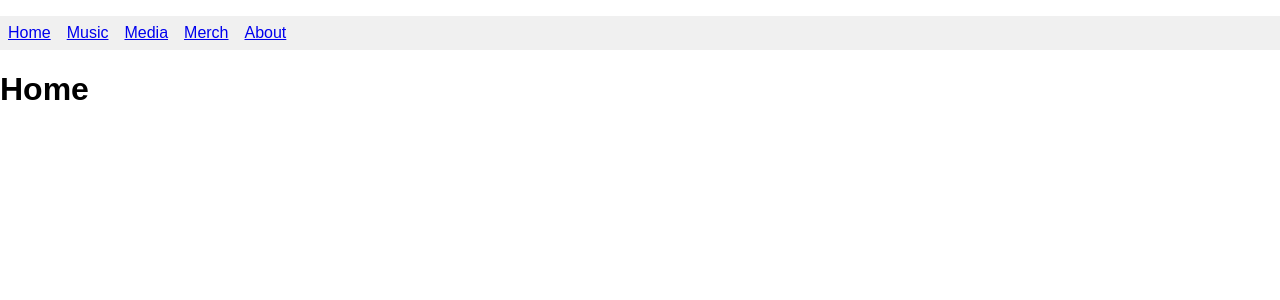
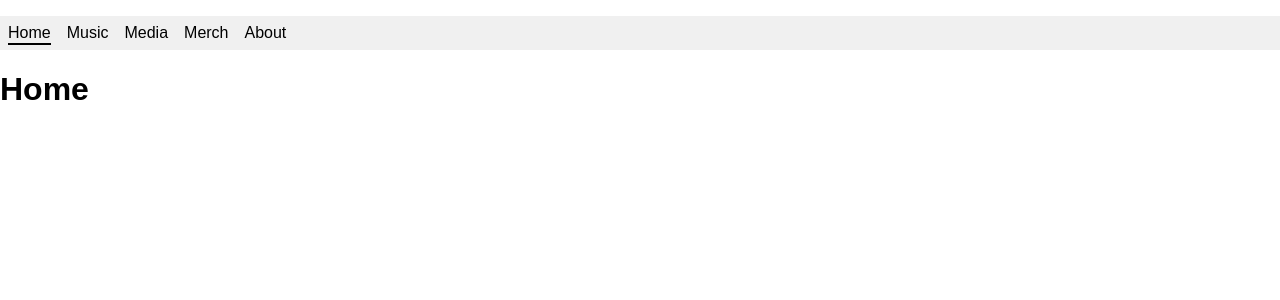
Before and after one commit to jsnapoli1/bmxcsite, a React (Vite) app: page / in a window 1280 px wide. Shown: the top 300 px of the page. Built offline with nearby package versions, Linux system fonts and the light colour scheme.

Commit message:
feat: add navbar component with active underline

```diff
--- a/src/App.jsx
+++ b/src/App.jsx
@@ -1,4 +1,5 @@
-import { Routes, Route, Link } from 'react-router-dom';
+import { Routes, Route } from 'react-router-dom';
+import Navbar from './components/Navbar.jsx';
 import Home from './pages/Home.jsx';
 import Music from './pages/Music.jsx';
 import Media from './pages/Media.jsx';
@@ -8,15 +9,7 @@ import About from './pages/About.jsx';
 export default function App() {
   return (
     <div>
-      <nav>
-        <ul>
-          <li><Link to="/">Home</Link></li>
-          <li><Link to="/music">Music</Link></li>
-          <li><Link to="/media">Media</Link></li>
-          <li><Link to="/merch">Merch</Link></li>
-          <li><Link to="/about">About</Link></li>
-        </ul>
-      </nav>
+      <Navbar />
       <Routes>
         <Route path="/" element={<Home />} />
         <Route path="/music" element={<Music />} />
--- /dev/null
+++ b/src/components/Navbar.jsx
@@ -0,0 +1,17 @@
+import { NavLink } from 'react-router-dom';
+
+export default function Navbar() {
+  const linkClass = ({ isActive }) => `nav-link${isActive ? ' active' : ''}`;
+
+  return (
+    <nav className="navbar">
+      <ul>
+        <li><NavLink to="/" className={linkClass}>Home</NavLink></li>
+        <li><NavLink to="/music" className={linkClass}>Music</NavLink></li>
+        <li><NavLink to="/media" className={linkClass}>Media</NavLink></li>
+        <li><NavLink to="/merch" className={linkClass}>Merch</NavLink></li>
+        <li><NavLink to="/about" className={linkClass}>About</NavLink></li>
+      </ul>
+    </nav>
+  );
+}
--- a/src/index.css
+++ b/src/index.css
@@ -3,10 +3,36 @@ body {
   font-family: sans-serif;
 }
 
-nav ul {
+.navbar ul {
   display: flex;
   list-style: none;
   gap: 1rem;
   padding: 0.5rem;
   background-color: #f0f0f0;
 }
+
+.nav-link {
+  position: relative;
+  text-decoration: none;
+  color: inherit;
+  padding-bottom: 0.25rem;
+}
+
+.nav-link::after {
+  content: '';
+  position: absolute;
+  left: 0;
+  bottom: 0;
+  height: 2px;
+  width: 0;
+  background-color: currentColor;
+  transition: width 0.3s;
+}
+
+.nav-link:hover::after {
+  width: 100%;
+}
+
+.nav-link.active::after {
+  width: 100%;
+}
```
